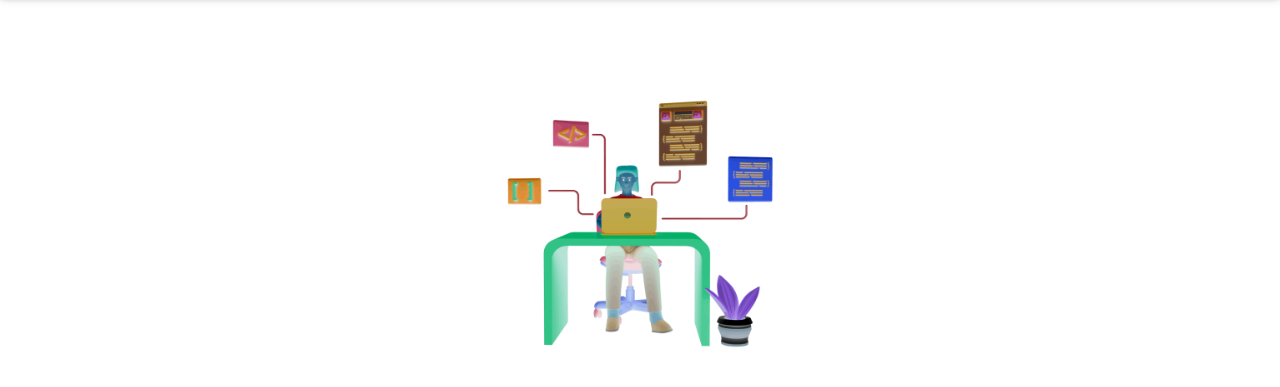
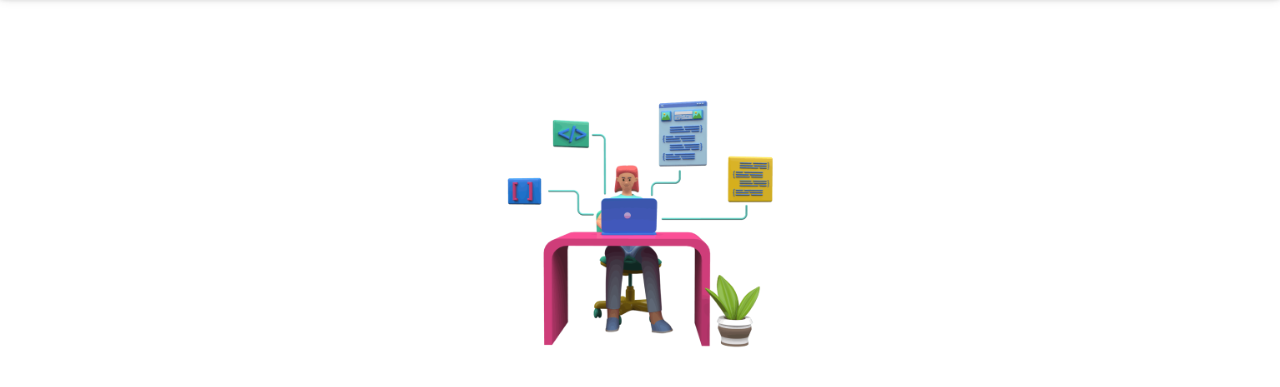
Before and after one commit to developer-job-simulation/javascript-landing-page, a plain HTML site: page src/index.html in a window 1280 px wide. Shown: the part 54-441 px from the top of the page. Drawn offline with Linux system fonts and the light colour scheme.

Commit message:
add: CSS fix for inverted banner image

```diff
--- a/src/styles.css
+++ b/src/styles.css
@@ -670,6 +670,8 @@ form > span {
 #jumbo-image {
   max-height: 20rem;
   /* TODO: Invert banner colors using CSS */
+  -webkit-filter: invert(1);
+  filter: invert(1);
 }
 
 @media (max-width: 600px) {
```
